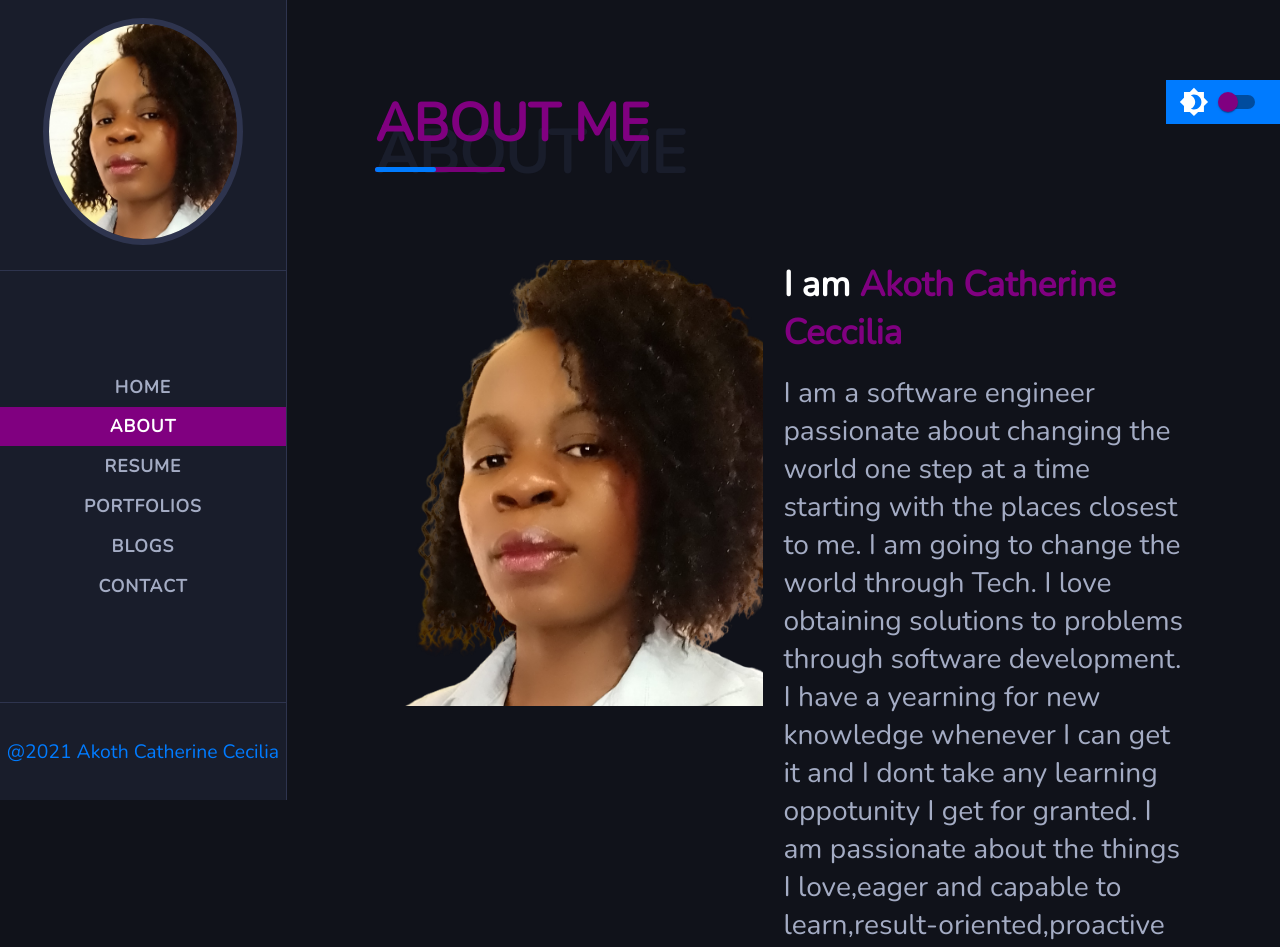
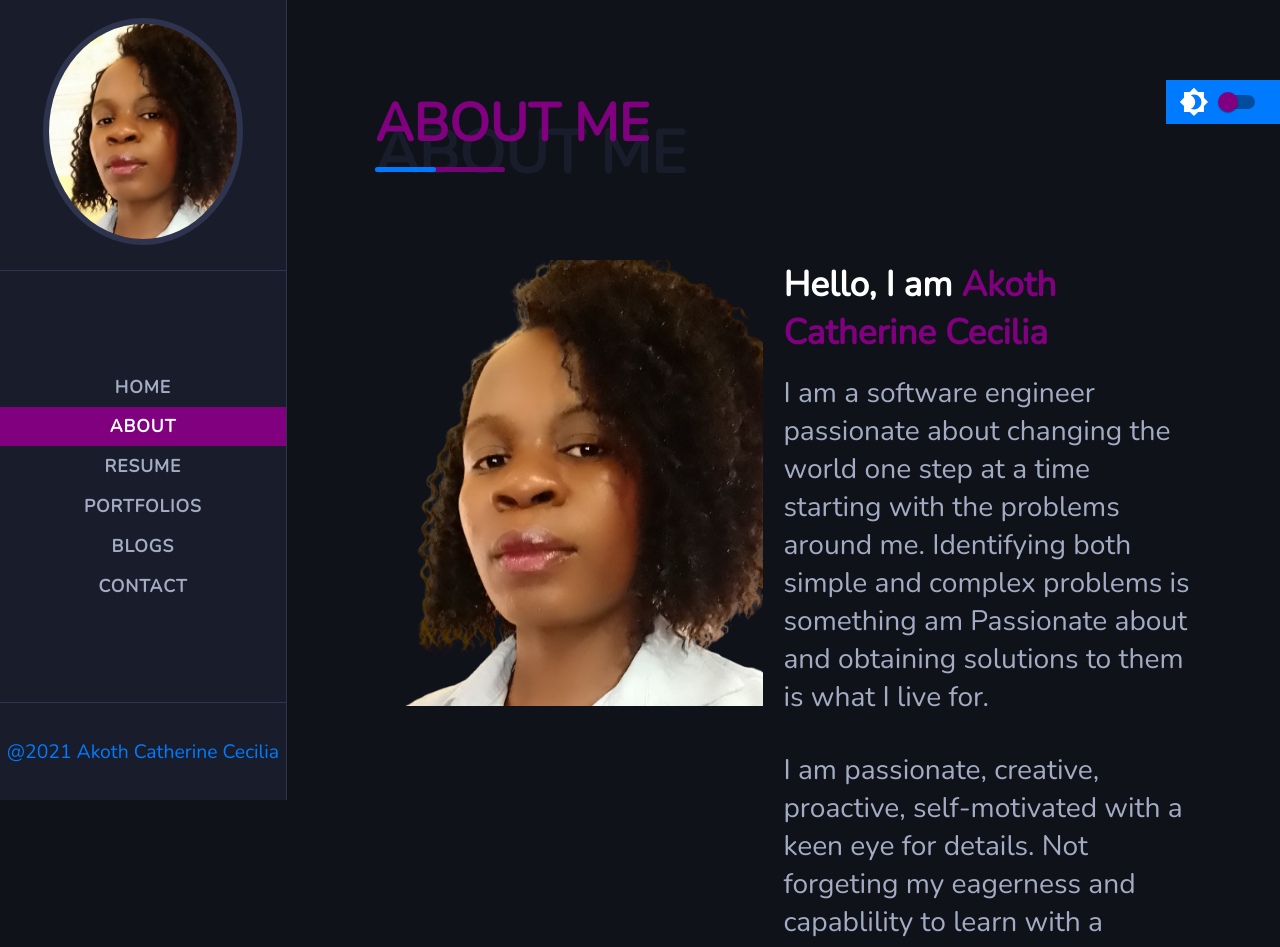
Before and after one commit to cathyAkoth/catherine, a React (Create React App) app: page /about in a window 1280 px wide. Shown: the top 947 px of the page. Built offline with nearby package versions, Linux system fonts and the light colour scheme.

Commit message:
Edited ImageSection

```diff
--- a/src/Components/ImageSection.js
+++ b/src/Components/ImageSection.js
@@ -10,15 +10,17 @@ function ImageSection() {
                 <img src={resume} alt=""/>
             </div>
             <div className="right-content">
-                <h4>I am <span>Akoth Catherine Ceccilia</span></h4>
+                <h4>Hello, I am <span>Akoth Catherine Cecilia</span></h4>
                 <p className="paragraph">
-                I am a software engineer passionate about changing the world one step at a time starting with the places closest to me. I am going to change the world through Tech.
+                I am a software engineer passionate about changing the world one step at a time starting with the problems around me.
 
-                I love obtaining solutions to problems through software development.
+                Identifying both simple and complex problems is something am Passionate about and obtaining solutions to them
+                is what I live for.
+                </p>
+                <p className="paragraph" >
+                I am passionate, creative, proactive, self-motivated with a keen eye for details.
 
-                I have a yearning for new knowledge whenever I can get it and I dont take any learning oppotunity I get for granted.
-
-                I am passionate about the things I love,eager and capable to learn,result-oriented,proactive with a high capabi;ity and desire to share knowledge.
+                Not forgeting my eagerness and capablility to learn with a result-oriented mind-set.
 
                 </p>
                 <div className="about-info">
```
